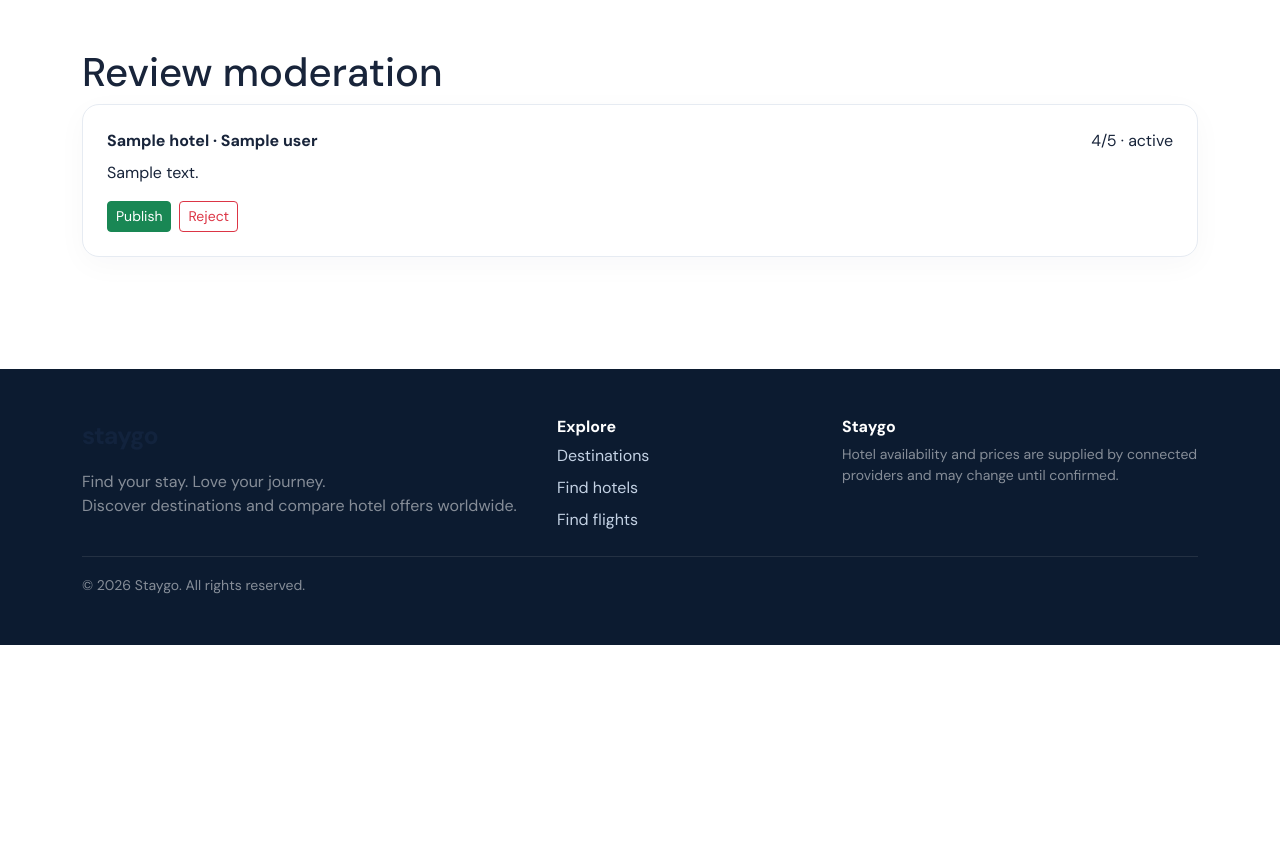
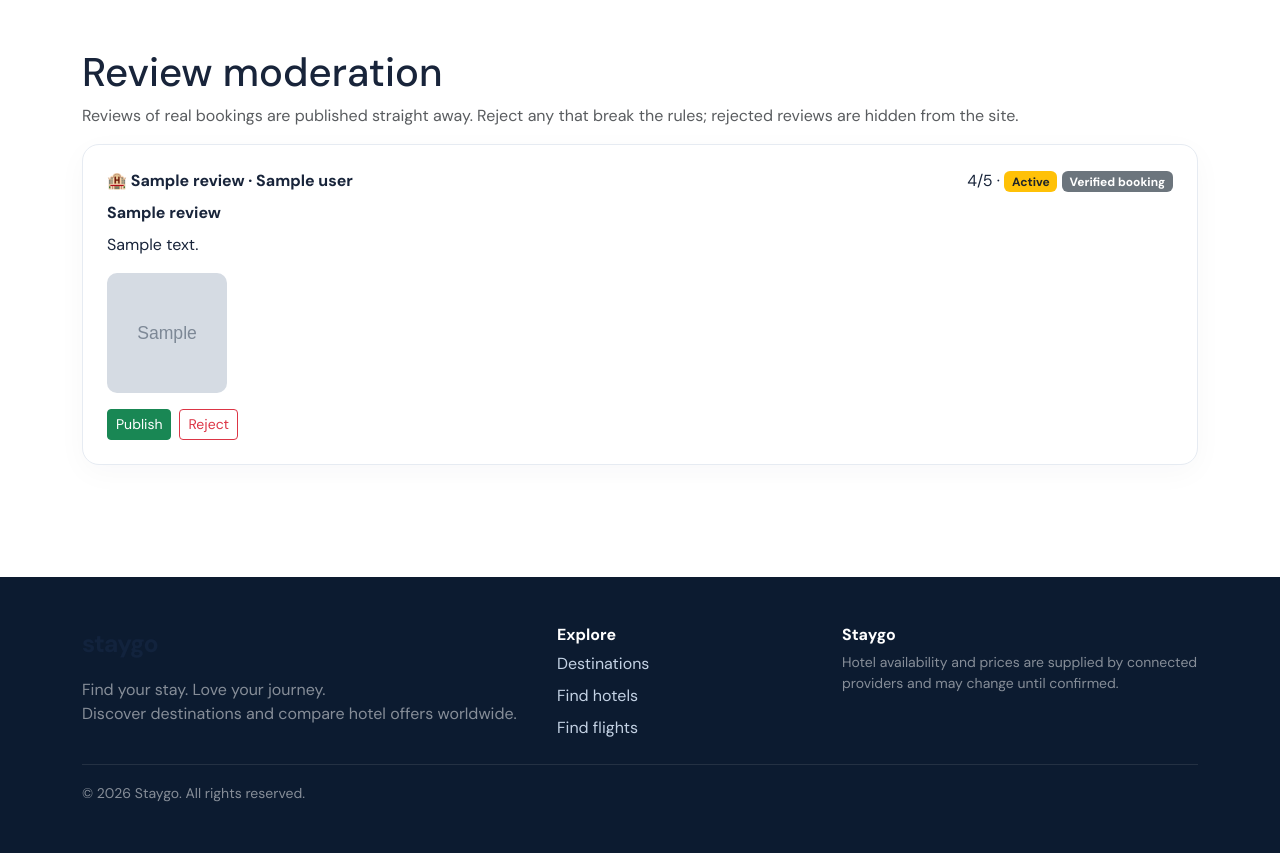
Before and after one commit to rafezubair100/staygo, a Laravel app: template resources/views/staff/reviews.blade.php in a window 1280 px wide. Shown: the part 81-934 px from the top of the page. Before the commit the page ends 726 px from the top, so only its background shows below. Run offline with Laravel 12, Linux system fonts and the light colour scheme; the template is opened without the code that fills it: most values are stand-ins (such as "Sample title", 1, 10 or a date in 2020); grey boxes marked "Sample" are stand-in pictures.

Commit message:
Fix review moderation page for live bookings and show photos

```diff
--- a/resources/views/staff/reviews.blade.php
+++ b/resources/views/staff/reviews.blade.php
@@ -1,5 +1,66 @@
 @extends('layouts.app')
-@section('title','Review moderation')
+@section('title', 'Review moderation')
 @section('content')
-<div class="container py-5"><h1>Review moderation</h1>@foreach($reviews as $review)<div class="form-card mb-3"><div class="d-flex justify-content-between"><strong>{{ $review->hotel->name }} · {{ $review->user->name }}</strong><span>{{ $review->rating }}/5 · {{ $review->status }}</span></div><p class="mt-2">{{ $review->body }}</p><div class="d-flex gap-2">@foreach(['published'=>'Publish','rejected'=>'Reject'] as $status=>$label)<form method="POST" action="{{ route('admin.reviews.moderate',$review) }}">@csrf @method('PATCH')<input type="hidden" name="status" value="{{ $status }}"><button class="btn btn-sm {{ $status==='published'?'btn-success':'btn-outline-danger' }}">{{ $label }}</button></form>@endforeach</div></div>@endforeach{{ $reviews->links() }}</div>
+<div class="container py-5">
+  <h1>Review moderation</h1>
+  <p class="text-muted">
+    Reviews of real bookings are published straight away. Reject any that break the rules; rejected reviews are hidden from the site.
+  </p>
+
+  @forelse($reviews as $review)
+    <div class="form-card mb-3">
+      <div class="d-flex justify-content-between flex-wrap gap-2">
+        <strong>
+          {{ $review->isFlight() ? '✈' : '🏨' }} {{ $review->subjectName() }}
+          · {{ $review->user?->name ?? 'Deleted user' }}
+        </strong>
+        <span>
+          {{ $review->rating }}/5 ·
+          @if($review->status === 'published')
+            <span class="badge bg-success">Published</span>
+          @elseif($review->status === 'rejected')
+            <span class="badge bg-danger">Rejected</span>
+          @else
+            <span class="badge bg-warning text-dark">{{ ucfirst($review->status) }}</span>
+          @endif
+          @if($review->verified_stay)
+            <span class="badge bg-secondary">Verified booking</span>
+          @endif
+        </span>
+      </div>
+
+      @if($review->title)
+        <strong class="d-block mt-2">{{ $review->title }}</strong>
+      @endif
+      <p class="mt-2" style="white-space:pre-line">{{ $review->body }}</p>
+
+      @if(count($review->photoUrls()) > 0)
+        <div class="d-flex flex-wrap gap-2 mb-3">
+          @foreach($review->photoUrls() as $url)
+            <a href="{{ $url }}" target="_blank" rel="noopener">
+              <img src="{{ $url }}" alt="Review photo" loading="lazy" width="120" height="120" style="object-fit:cover;border-radius:10px">
+            </a>
+          @endforeach
+        </div>
+      @endif
+
+      <div class="d-flex gap-2">
+        @foreach(['published' => 'Publish', 'rejected' => 'Reject'] as $status => $label)
+          @if($review->status !== $status)
+            <form method="POST" action="{{ route('admin.reviews.moderate', $review) }}">
+              @csrf
+              @method('PATCH')
+              <input type="hidden" name="status" value="{{ $status }}">
+              <button class="btn btn-sm {{ $status === 'published' ? 'btn-success' : 'btn-outline-danger' }}">{{ $label }}</button>
+            </form>
+          @endif
+        @endforeach
+      </div>
+    </div>
+  @empty
+    <div class="empty-state">No reviews yet.</div>
+  @endforelse
+
+  {{ $reviews->links() }}
+</div>
 @endsection
```
